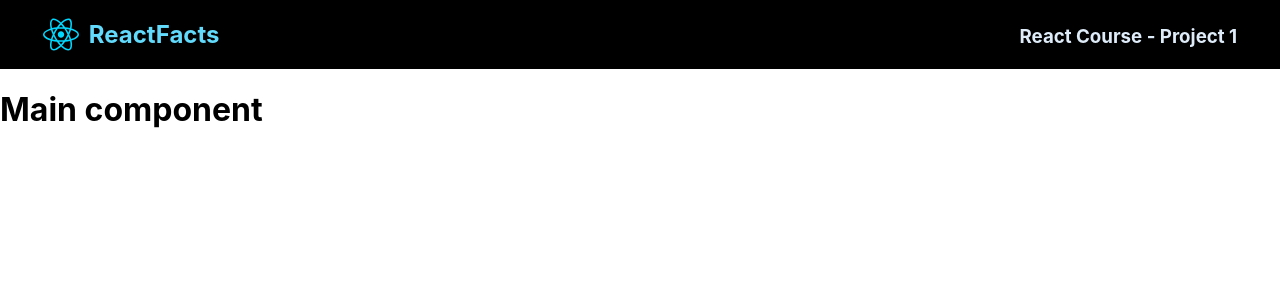
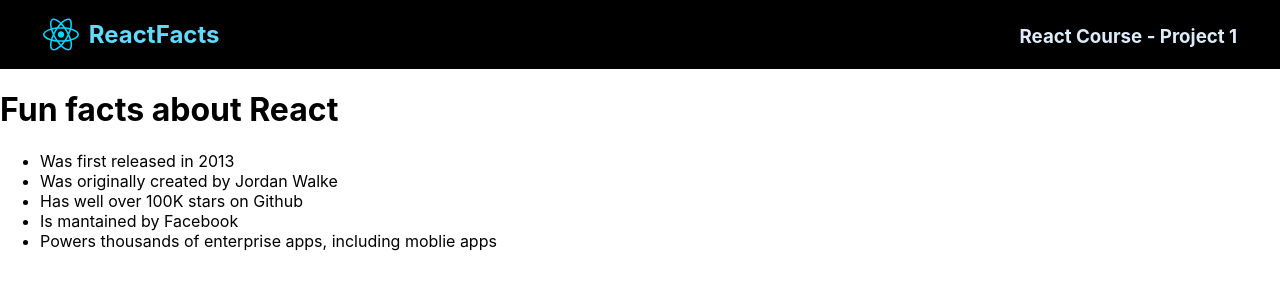
Before and after one commit to ktam512/react-projects, a React (Vite) app in the folder first-vite-react-project/: page / in a window 1280 px wide. Shown: the top 300 px of the page. Built offline with nearby package versions, Linux system fonts and the light colour scheme.

Commit message:
Add the basic component of the Main section of the website

```diff
--- a/first-vite-react-project/components/Main.jsx
+++ b/first-vite-react-project/components/Main.jsx
@@ -1,5 +1,18 @@
 import React from "react"
 
 export default function Main() {
-    return <h1>Main component</h1>
+    return (
+    <div className = "main">
+        <h1 className = "main--headline">Fun facts about React</h1>
+        <ul className = "main--list">
+            <li className = "main--list_element">Was first released in 2013</li>
+            <li className = "main--list_element">Was originally created by Jordan Walke</li>
+            <li className = "main--list_element">Has well over 100K stars on Github</li>
+            <li className = "main--list_element">Is mantained by Facebook</li>
+            <li className = "main--list_element">Powers thousands of enterprise apps, including moblie apps</li>
+        </ul>
+
+    </div>
+    )
+
 }
```
